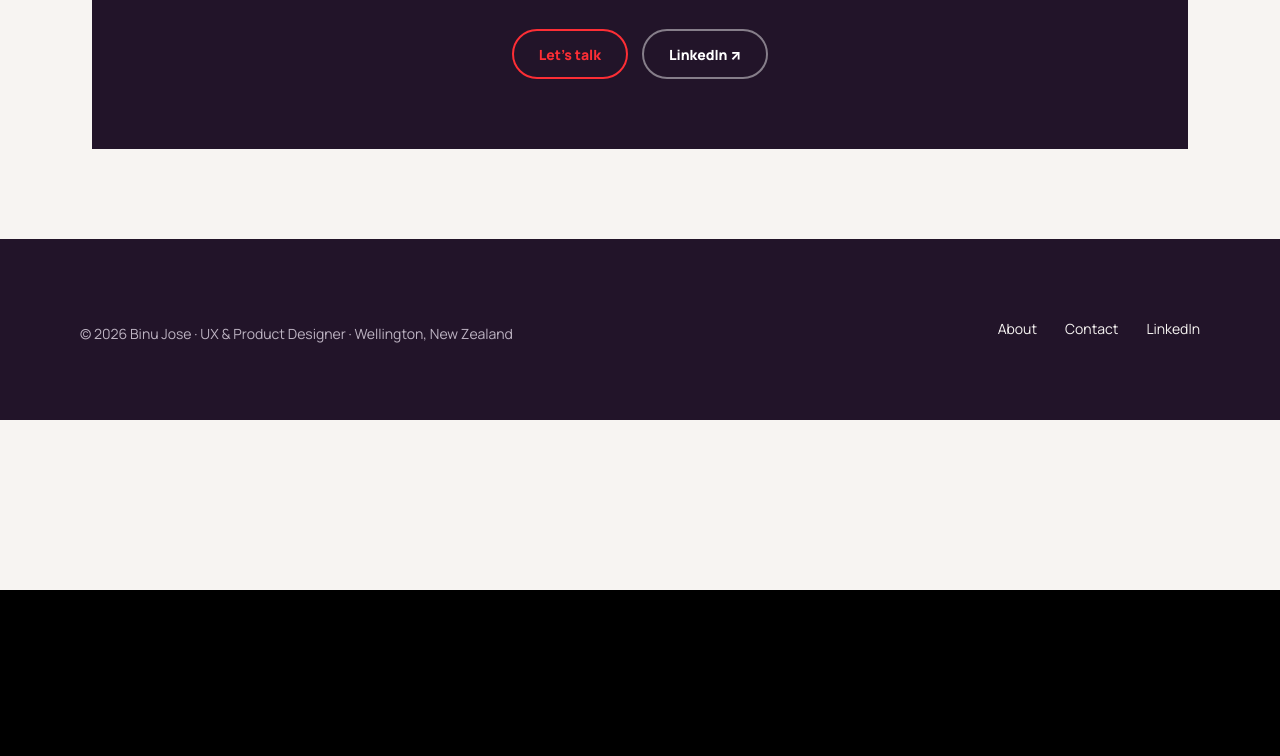
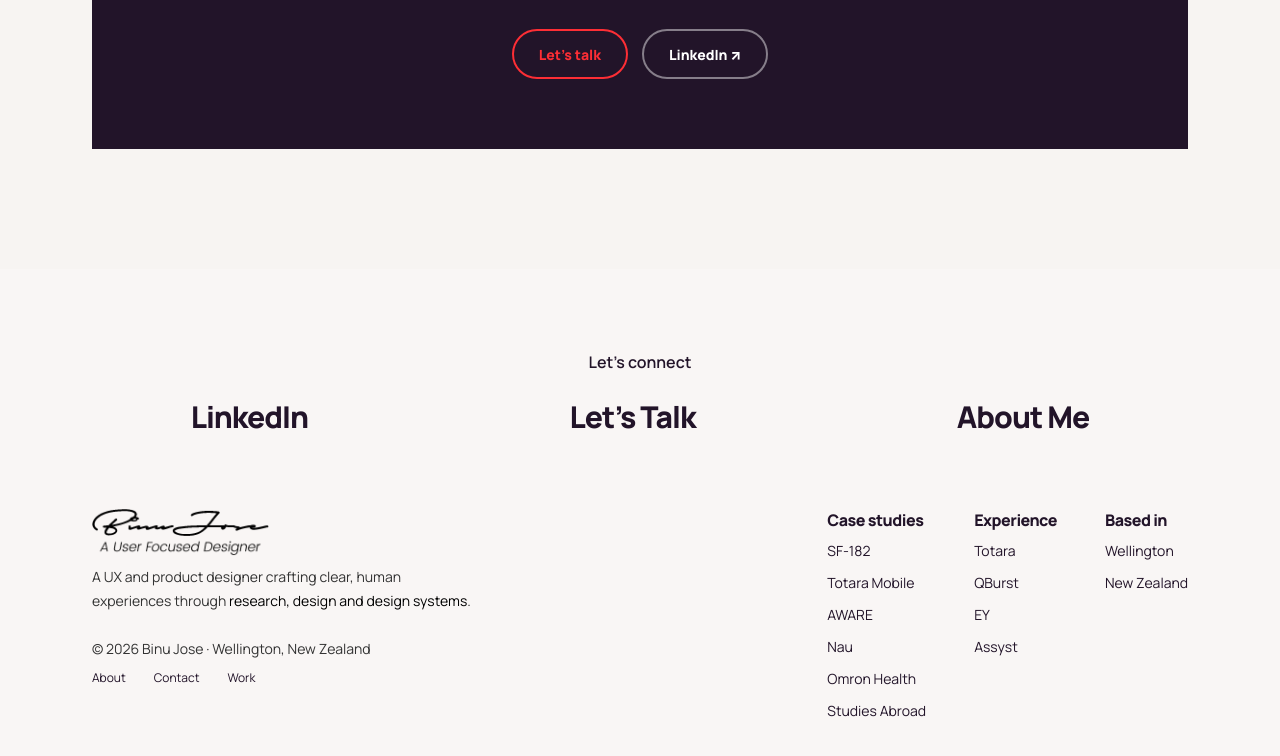
Before and after one commit to puthuvabinu/puthuvabinu.github.io, a plain HTML site: page index.html in a window 1280 px wide. Shown: the part 6689-7445 px from the top of the page. Before the commit the page ends 7279 px from the top, so only its background shows below. Drawn offline with Linux system fonts and the light colour scheme.

Commit message:
Home: Lollypop-style footer (big links row, brand + link columns)
Co-Authored-By: Claude Opus 5.5 <noreply@anthropic.com>
Claude-Session: https://claude.ai/code/session_019G1cGovoJYErgfDHBcAoJu

```diff
--- a/css/theme.css
+++ b/css/theme.css
@@ -33,7 +33,9 @@
 .lp:has(.page-overlay.from-bottom)::after,
 body.page-is-changing .lp::after,
 body.hidden .lp::after{opacity:0;transition:none}
-.lp footer .socials-text{display:none}  /* template leftover */
+/* template footer leftovers (the old footer sits outside .lp, so match on the page instead) */
+body:has(.lp) footer .socials-text, body:has(.lp) footer #page-action-holder{display:none !important}
+body:has(.lp) footer{padding:0 !important}
 
 /* ---------- header: 14px regular links, red "Let's Talk" with 32px underline ---------- */
 .lp header .flexnav li a{font-family:var(--font) !important;font-weight:400;font-size:14px;line-height:24px;color:var(--ink) !important;letter-spacing:0}
@@ -152,6 +154,32 @@ body.hidden .lp::after{opacity:0;transition:none}
 .lp-foot a{color:var(--on-dark) !important}
 .lp-foot ul{display:flex;gap:28px;list-style:none;margin:0;padding:0}
 
+
+/* ---------- footer (measured from Lollypop) ---------- */
+.lp .lp-foot2{position:relative;background:#F9F6F5 !important;color:var(--ink);padding:80px 80px 71px;margin-top:120px}
+.lp-foot2 a{color:var(--ink) !important;transition:color .2s ease-in-out}
+.lp-foot2 a:hover{color:var(--accent) !important}
+.lp-foot2-follow{margin-bottom:60px;text-align:center}
+.lp-foot2-follow h2{font-size:16px !important;line-height:26px;font-weight:600;margin:0 0 22px}
+.lp-foot2-follow ul{display:flex;justify-content:space-around;flex-wrap:wrap;gap:16px 40px;list-style:none;margin:0;padding:0}
+.lp-foot2-follow li a{font-size:30px;line-height:40px;font-weight:800;letter-spacing:-1px}
+.lp-foot2-bottom{display:flex;justify-content:space-between;gap:48px;padding:0 12px;flex-wrap:wrap}
+.lp-foot2-brand{max-width:389px}
+.lp-foot2-brand img{height:50px;width:auto;display:block}
+.lp-foot2-brand .tag{font-size:14px;line-height:24px;margin:8px 0 24px}
+.lp-foot2-brand .copy{font-size:14px;line-height:24px;margin:0 0 4px}
+.lp-foot2-brand .small{display:flex;gap:28px;list-style:none;margin:0;padding:0}
+.lp-foot2-brand .small a{font-size:12px;line-height:22px}
+.lp-foot2-cols{display:flex;gap:48px}
+.lp-foot2-cols > div{display:flex;flex-direction:column}
+.lp-foot2-cols h3{font-size:16px !important;line-height:26px;font-weight:800;letter-spacing:-.5px;margin:0 0 2px}
+.lp-foot2-cols a,.lp-foot2-cols span{font-size:14px;line-height:24px;padding:4px 0;color:var(--ink)}
+@media (max-width:900px){
+  .lp .lp-foot2{padding:60px 24px}
+  .lp-foot2-follow li a{font-size:24px;line-height:32px}
+  .lp-foot2-cols{gap:32px;flex-wrap:wrap}
+}
+
 /* ---------- tablet ---------- */
 @media (max-width:1200px){
   .lp-hero-in{padding-left:56px}
--- a/index.html
+++ b/index.html
@@ -291,16 +291,36 @@
                     </div>
                 </section>
 
-                <!-- Footer -->
-                <div class="lp-foot">
-                    <div class="lp-foot-in">
-                        <div>© 2026 Binu Jose · UX &amp; Product Designer · Wellington, New Zealand</div>
+                <!-- Footer (Lollypop-style: big links row, then brand + link columns) -->
+                <div class="lp-foot2">
+                    <div class="lp-foot2-follow">
+                        <h2>Let’s connect</h2>
                         <ul>
-                            <li><a class="ajax-link" href="about.html" data-type="page-transition">About</a></li>
-                            <li><a class="ajax-link" href="contact.html" data-type="page-transition">Contact</a></li>
                             <li><a href="https://in.linkedin.com/in/binujose/" target="_blank" rel="noopener">LinkedIn</a></li>
+                            <li><a class="ajax-link" href="contact.html" data-type="page-transition">Let’s Talk</a></li>
+                            <li><a class="ajax-link" href="about.html" data-type="page-transition">About Me</a></li>
                         </ul>
                     </div>
+                    <div class="lp-foot2-bottom">
+                        <div class="lp-foot2-brand">
+                            <a class="ajax-link" href="index.html" data-type="page-transition"><img src="images/logo.png" alt="Binu Jose"></a>
+                            <p class="tag">A UX and product designer crafting clear, human experiences through <b>research, design and design systems</b>.</p>
+                            <p class="copy">© 2026 Binu Jose · Wellington, New Zealand</p>
+                            <ul class="small">
+                                <li><a class="ajax-link" href="about.html" data-type="page-transition">About</a></li>
+                                <li><a class="ajax-link" href="contact.html" data-type="page-transition">Contact</a></li>
+                                <li><a href="#work">Work</a></li>
+                            </ul>
+                        </div>
+                        <div class="lp-foot2-cols">
+                            <div><h3>Case studies</h3><a class="ajax-link" href="sf182.html" data-type="page-transition">SF-182</a><a class="ajax-link" href="totaramobile.html" data-type="page-transition">Totara Mobile</a><a class="ajax-link" href="aware.html" data-type="page-transition">AWARE</a><a class="ajax-link" href="dhowber.html" data-type="page-transition">Nau</a><a class="ajax-link" href="omron.html" data-type="page-transition">Omron Health</a><a class="ajax-link" href="studiesabroad.html" data-type="page-transition">Studies Abroad</a></div>
+                            <div><h3>Experience</h3><span>Totara</span><span>QBurst</span><span>EY</span><span>Assyst</span></div>
+                            <div><h3>Based in</h3><span>Wellington</span><span>New Zealand</span></div>
+                        </div>
+                    </div>
+                </div>
+
+            </div>
                 </div>
 
             </div>
```
